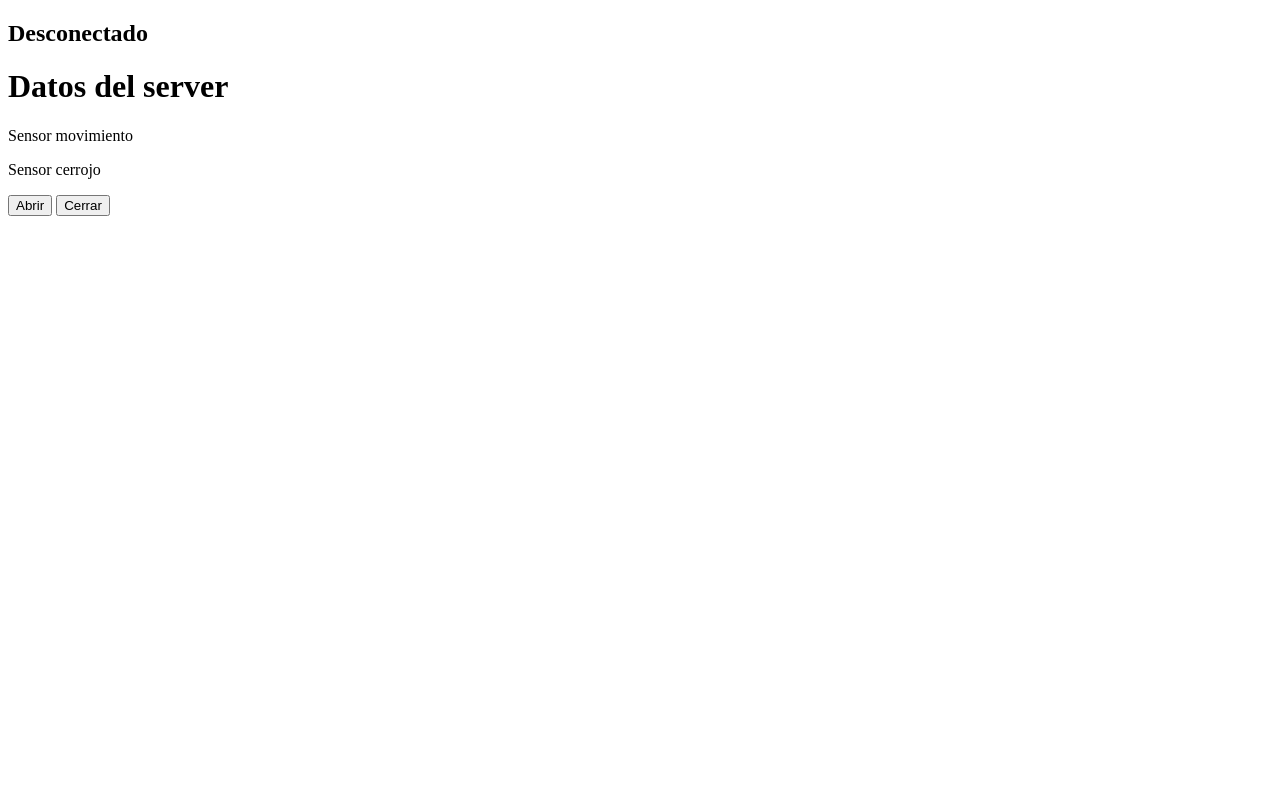
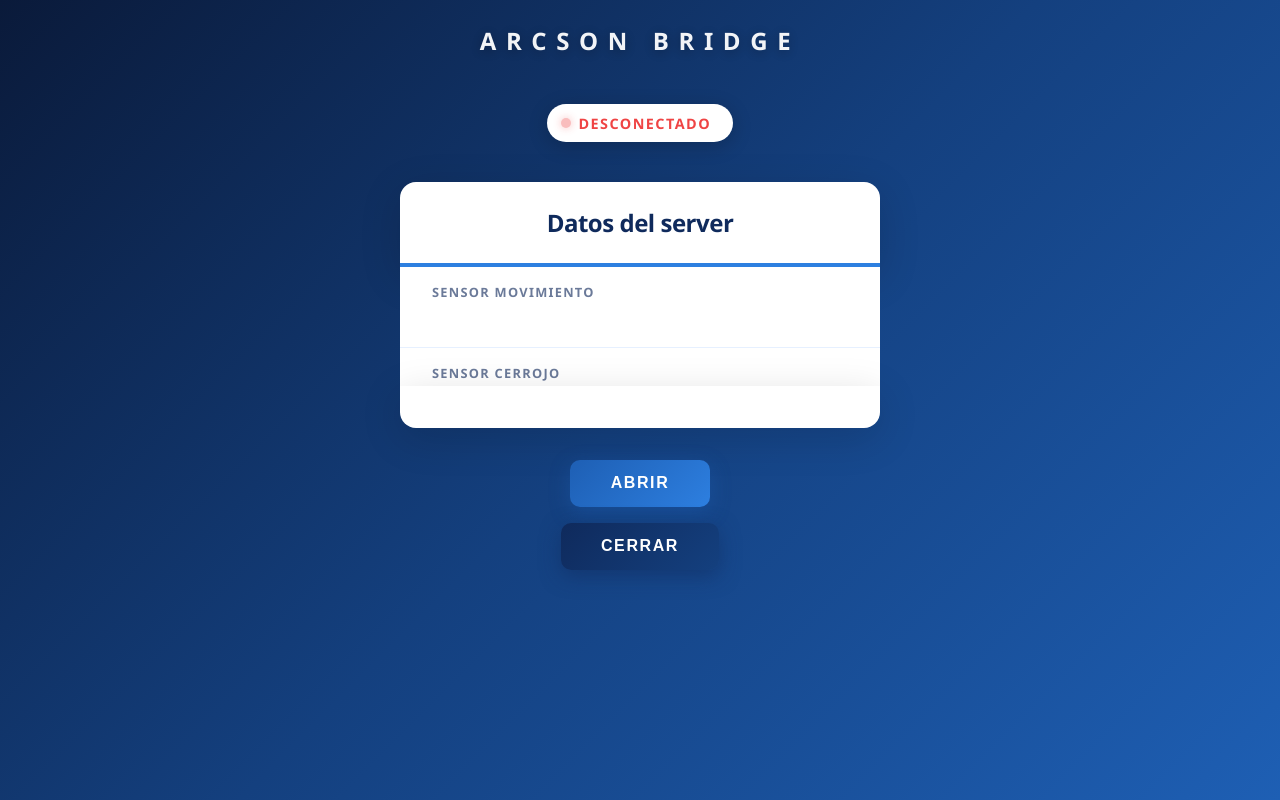
Before and after one commit to andreguti9190/mqtt-websockets-sistema-seguridad-esp32, a website: page client/index.html in a window 1280 px wide. Drawn offline with nearby package versions, Linux system fonts and the light colour scheme; no server answers.

Commit message:
style del html

```diff
--- a/client/index.html
+++ b/client/index.html
@@ -4,6 +4,7 @@
     <meta charset="UTF-8">
     <meta name="viewport" content="width=device-width, initial-scale=1.0">
     <title>Document</title>
+    <link rel="stylesheet" href="styles.css">
 </head>
 <body>
     <h2 id="estado">Desconectado</h2>
--- /dev/null
+++ b/client/styles.css
@@ -0,0 +1,174 @@
+/* Arcson Bridge - Paleta azul */
+:root {
+  --azul-900: #0a1a3a;
+  --azul-800: #0f2a5c;
+  --azul-700: #14407f;
+  --azul-600: #1e5fb4;
+  --azul-500: #2d7fe0;
+  --azul-400: #5aa3f5;
+  --azul-100: #e6f0ff;
+  --blanco: #ffffff;
+  --texto: #0a1a3a;
+  --gris: #6b7a99;
+  --verde: #22c55e;
+  --rojo: #ef4444;
+}
+
+* {
+  box-sizing: border-box;
+  margin: 0;
+  padding: 0;
+}
+
+body {
+  font-family: 'Segoe UI', system-ui, -apple-system, sans-serif;
+  min-height: 100vh;
+  background: linear-gradient(135deg, var(--azul-900) 0%, var(--azul-700) 50%, var(--azul-600) 100%);
+  color: var(--texto);
+  padding: 2rem 1rem;
+  display: flex;
+  flex-direction: column;
+  align-items: center;
+  position: relative;
+}
+
+body::before {
+  content: 'ARCSON BRIDGE';
+  position: absolute;
+  top: 1.5rem;
+  left: 50%;
+  transform: translateX(-50%);
+  color: var(--blanco);
+  font-size: 1.5rem;
+  font-weight: 800;
+  letter-spacing: 0.4em;
+  opacity: 0.95;
+  text-shadow: 0 2px 12px rgba(0,0,0,0.3);
+}
+
+/* Estado de conexión */
+#estado {
+  margin-top: 4.5rem;
+  margin-bottom: 1.5rem;
+  padding: 0.6rem 1.4rem 0.6rem 2rem;
+  background: var(--blanco);
+  color: var(--rojo);
+  border-radius: 999px;
+  font-size: 0.9rem;
+  font-weight: 600;
+  text-transform: uppercase;
+  letter-spacing: 0.1em;
+  box-shadow: 0 4px 20px rgba(0,0,0,0.2);
+  display: inline-block;
+  position: relative;
+}
+
+#estado::before {
+  content: '';
+  position: absolute;
+  left: 0.9rem;
+  top: 50%;
+  transform: translateY(-50%);
+  width: 10px;
+  height: 10px;
+  border-radius: 50%;
+  background: currentColor;
+  box-shadow: 0 0 8px currentColor;
+  animation: pulse 1.5s infinite;
+}
+
+@keyframes pulse {
+  0%, 100% { opacity: 1; }
+  50% { opacity: 0.3; }
+}
+
+/* Card principal */
+h1 {
+  background: var(--blanco);
+  color: var(--azul-800);
+  padding: 1.5rem 2.5rem;
+  border-radius: 16px 16px 0 0;
+  font-size: 1.5rem;
+  font-weight: 700;
+  letter-spacing: -0.02em;
+  border-bottom: 4px solid var(--azul-500);
+  width: 100%;
+  max-width: 480px;
+  text-align: center;
+  margin-top: 1rem;
+  box-shadow: 0 10px 40px rgba(0,0,0,0.15);
+}
+
+/* Etiquetas de sensores */
+body > p:nth-of-type(odd) {
+  background: var(--blanco);
+  width: 100%;
+  max-width: 480px;
+  padding: 1rem 2rem 0.3rem;
+  color: var(--gris);
+  font-size: 0.8rem;
+  font-weight: 600;
+  text-transform: uppercase;
+  letter-spacing: 0.1em;
+}
+
+/* Valores de sensores */
+#sensormovimiento,
+#sensorcerrojo {
+  background: var(--blanco);
+  width: 100%;
+  max-width: 480px;
+  padding: 0.4rem 2rem 1.2rem;
+  color: var(--azul-700);
+  font-size: 1.4rem;
+  font-weight: 700;
+  border-bottom: 1px solid var(--azul-100);
+  min-height: 2.6rem;
+}
+
+#sensorcerrojo {
+  border-bottom: none;
+  border-radius: 0 0 16px 16px;
+  margin-bottom: 1.5rem;
+  box-shadow: 0 10px 40px rgba(0,0,0,0.15);
+}
+
+/* Botones */
+button {
+  background: linear-gradient(135deg, var(--azul-600), var(--azul-500));
+  color: var(--blanco);
+  border: none;
+  padding: 0.9rem 2.5rem;
+  margin: 0.5rem;
+  border-radius: 10px;
+  font-size: 1rem;
+  font-weight: 700;
+  text-transform: uppercase;
+  letter-spacing: 0.1em;
+  cursor: pointer;
+  transition: transform 0.15s ease, box-shadow 0.15s ease, filter 0.15s ease;
+  box-shadow: 0 6px 20px rgba(30, 95, 180, 0.4);
+  min-width: 140px;
+}
+
+button:hover {
+  transform: translateY(-2px);
+  box-shadow: 0 10px 25px rgba(30, 95, 180, 0.55);
+  filter: brightness(1.1);
+}
+
+button:active {
+  transform: translateY(0);
+  filter: brightness(0.95);
+}
+
+button:nth-of-type(2) {
+  background: linear-gradient(135deg, var(--azul-800), var(--azul-700));
+  box-shadow: 0 6px 20px rgba(15, 42, 92, 0.5);
+}
+
+@media (max-width: 500px) {
+  h1 { font-size: 1.2rem; padding: 1.2rem; }
+  button { min-width: 120px; padding: 0.8rem 1.5rem; font-size: 0.9rem; }
+  body::before { font-size: 1.1rem; }
+}
```
